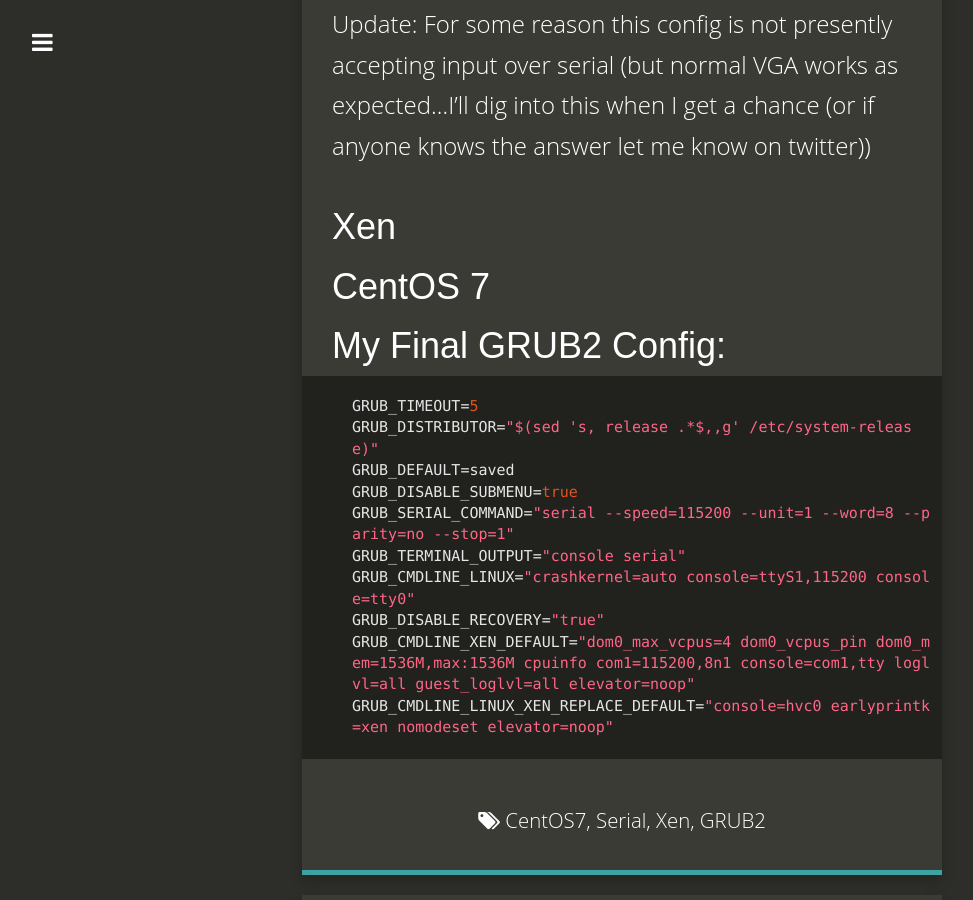
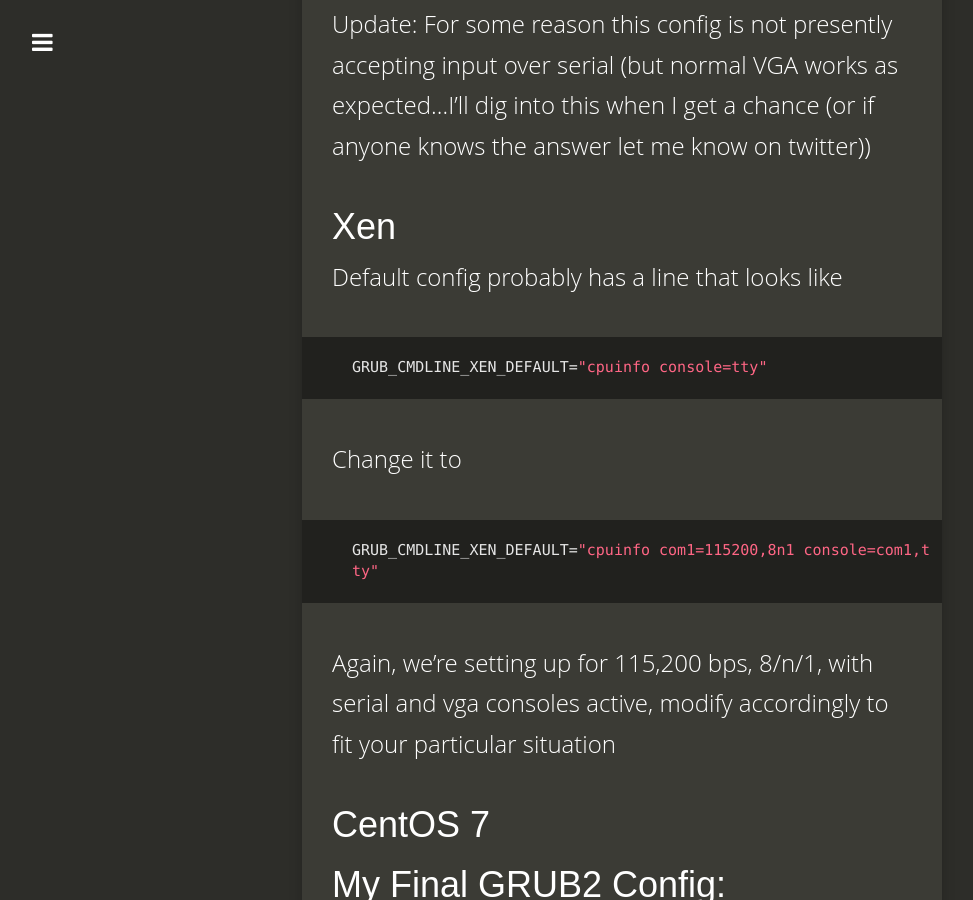
Before and after one commit to mrdaveanderson/mrdaveanderson.github.io, a Jekyll site: the page built from _posts/2017-04-14-CentOS7SerialConsole.md, in a window 1280 px wide and 900 px high, scrolled down 1792 px. Shown: the whole window, without its empty margins (18-991 px from the left). Built offline with Jekyll 4.4.1, drawn with Linux system fonts in a browser that asks for light colours; nearby versions of some CDN libraries.

Commit message:
lets post stuff!

````diff
--- a/_posts/2017-04-14-CentOS7SerialConsole.md
+++ b/_posts/2017-04-14-CentOS7SerialConsole.md
@@ -35,6 +35,17 @@ Update: For some reason this config is not presently accepting input over serial
 
 # Xen
 
+Default config probably has a line that looks like
+```
+GRUB_CMDLINE_XEN_DEFAULT="cpuinfo console=tty"
+```
+
+Change it to
+```
+GRUB_CMDLINE_XEN_DEFAULT="cpuinfo com1=115200,8n1 console=com1,tty"
+```
+Again, we're setting up for 115,200 bps, 8/n/1, with serial and vga consoles active, modify accordingly to fit your particular situation
+
 # CentOS 7
 
 # My Final GRUB2 Config:
````
